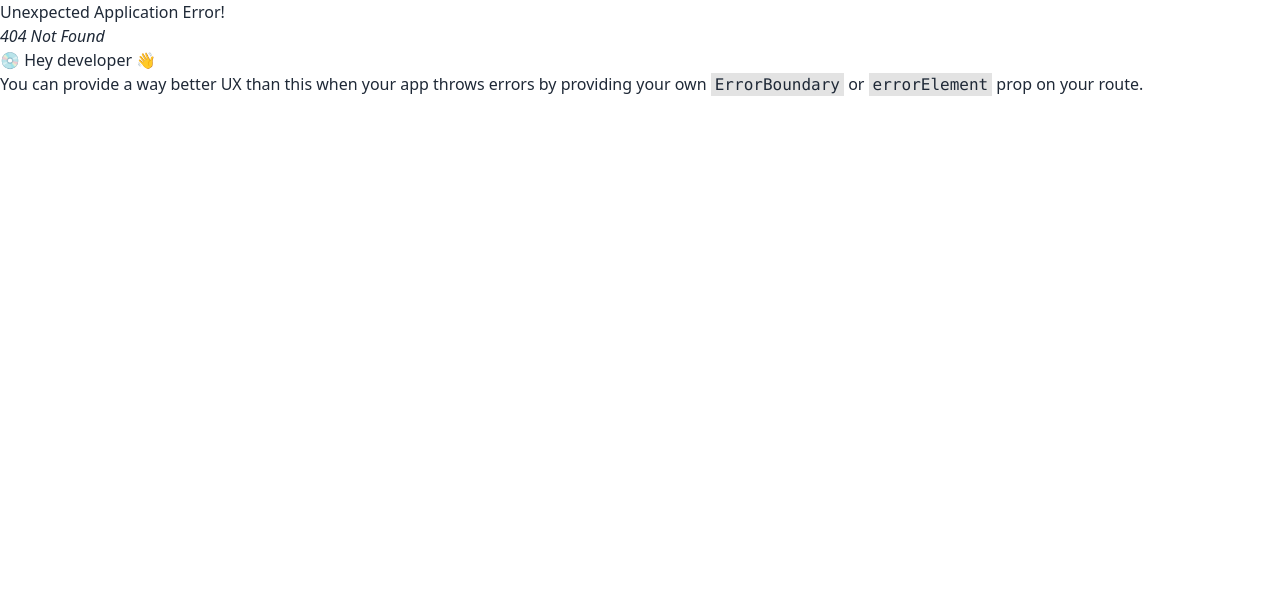
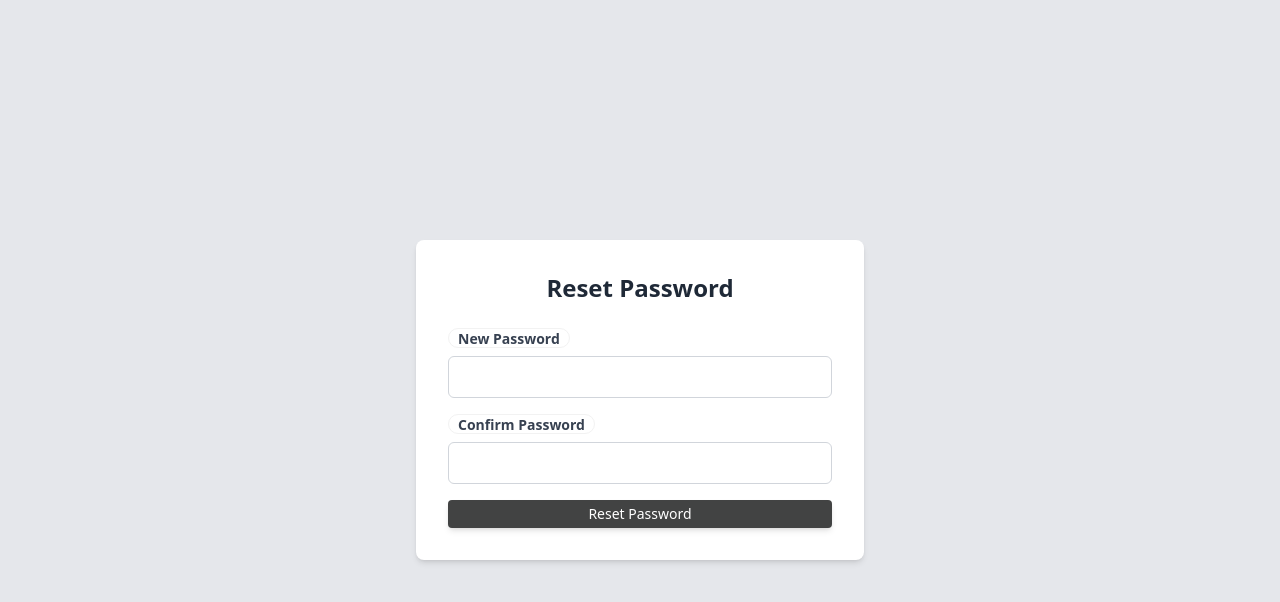
Before and after one commit to kanphatdev/RRPKShoe, a React (Vite) app: page /password/1 in a window 1280 px wide. Before the commit this address had no page. Shown: the top 602 px of the page. Built offline with nearby package versions, Linux system fonts and the light colour scheme.

Commit message:
add  ResetPasswordPage

```diff
--- a/src/main.jsx
+++ b/src/main.jsx
@@ -12,6 +12,7 @@ import CreateAccountPage from './pages/Creataccount.jsx';
 import Rootpage from './pages/Rootpage.jsx';
 import Profilepage from './pages/Profilepage.jsx';
 import ProductDetailpage from './pages/ProductDetailpage.jsx';
+import ResetPasswordPage from './pages/Resetpassword.jsx';
 const router = createBrowserRouter([
   {
     path: "/",
@@ -41,6 +42,10 @@ const router = createBrowserRouter([
     path: "/products/:id",
     element: <><ProductDetailpage /></>,
   },
+  {
+    path: "/password/:id",
+    element: <><ResetPasswordPage /></>,
+  },
 ]);
 
 ReactDOM.createRoot(document.getElementById('root')).render(
--- /dev/null
+++ b/src/pages/Resetpassword.jsx
@@ -0,0 +1,43 @@
+const ResetPasswordPage = () => {
+    return (
+      <div className="bg-gray-200 min-h-screen flex items-center justify-center">
+        <div className="bg-white p-8 rounded-lg shadow-md max-w-md w-full">
+
+          {/* Reset Password Form */}
+          <form className="space-y-4">
+            <h2 className="text-2xl font-bold mb-6 text-center">Reset Password</h2>
+
+            <div>
+              <label htmlFor="newPassword" className="block text-gray-700 text-sm font-bold mb-2 badge capitalize">New Password</label>
+              <input
+                type="password"
+                id="newPassword"
+                name="newPassword"
+                className="w-full border border-gray-300 px-3 py-2 rounded-md focus:outline-none focus:ring focus:border-gray-500"
+              />
+            </div>
+
+            <div>
+              <label htmlFor="confirmPassword" className="block text-gray-700 text-sm font-bold mb-2 badge capitalize">Confirm Password</label>
+              <input
+                type="password"
+                id="confirmPassword"
+                name="confirmPassword"
+                className="w-full border border-gray-300 px-3 py-2 rounded-md focus:outline-none focus:ring focus:border-gray-500"
+              />
+            </div>
+
+            <button
+              type="submit"
+              className="bg-[#424343] text-white px-4 py-2 button-theme hover:bg-gray-600 w-full focus:outline-none focus:shadow-outline-blue active:bg-gray-800"
+            >
+              Reset Password
+            </button>
+          </form>
+
+        </div>
+      </div>
+    );
+  };
+
+  export default ResetPasswordPage;
```
